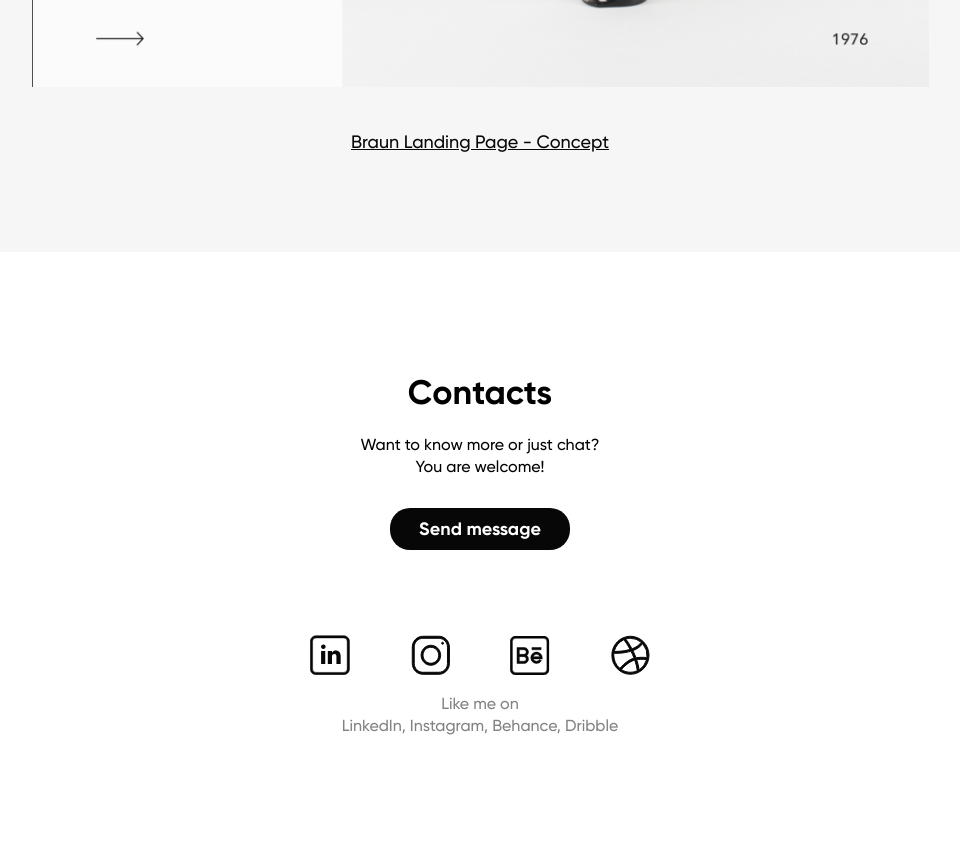
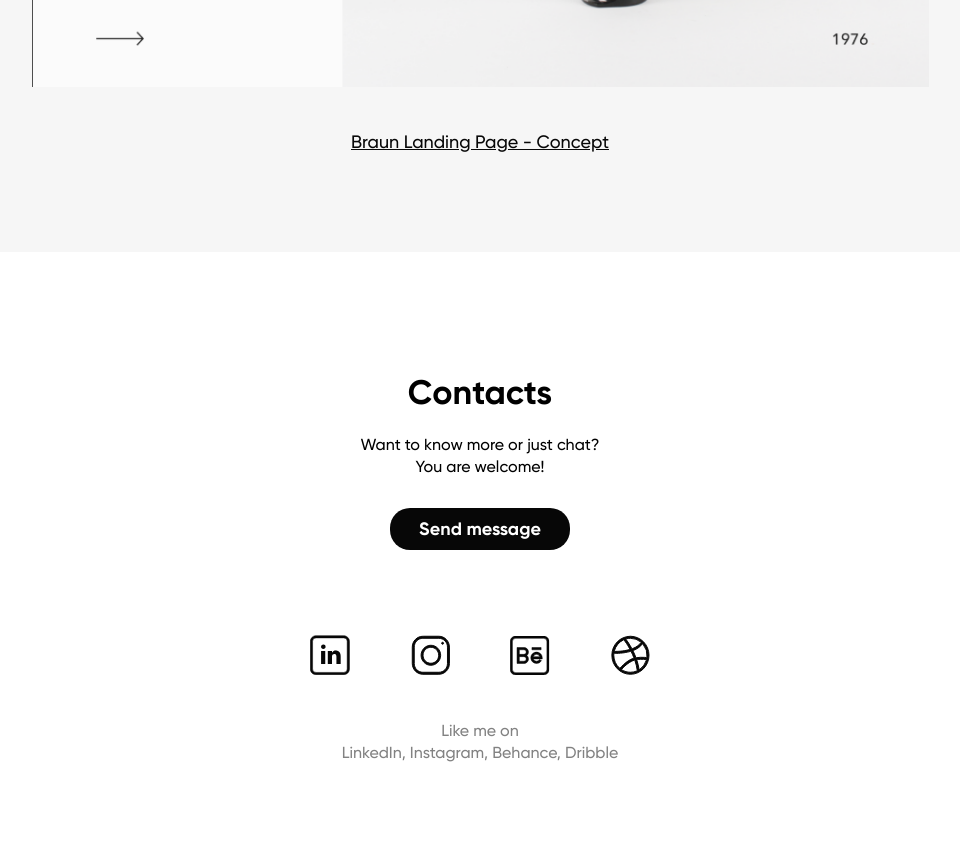
Before and after one commit to Asssket/first-landing, a plain HTML site: page index.html in a window 1280 px wide. Shown: the part 3823-4687 px from the top of the page, without its empty margins (160-1120 px from the left). Drawn offline with Linux system fonts and the light colour scheme.

Commit message:
Right margin in bottom text

```diff
--- a/main.css
+++ b/main.css
@@ -273,5 +273,5 @@ footer p{
 }
 footer .bottom-text{
     color: #828282;
-    padding-bottom: 125px;
+    margin: 45px auto 100px auto;
 }
```
